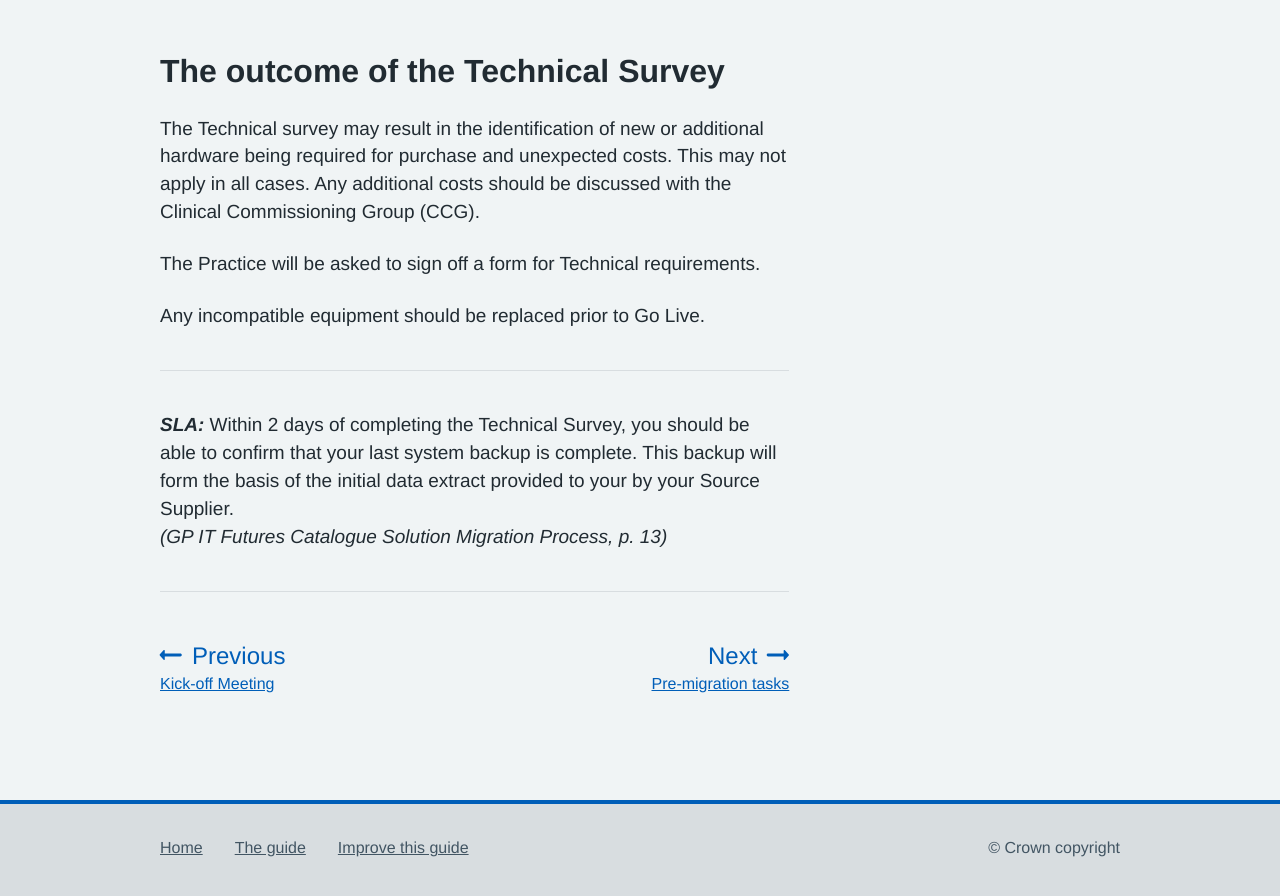
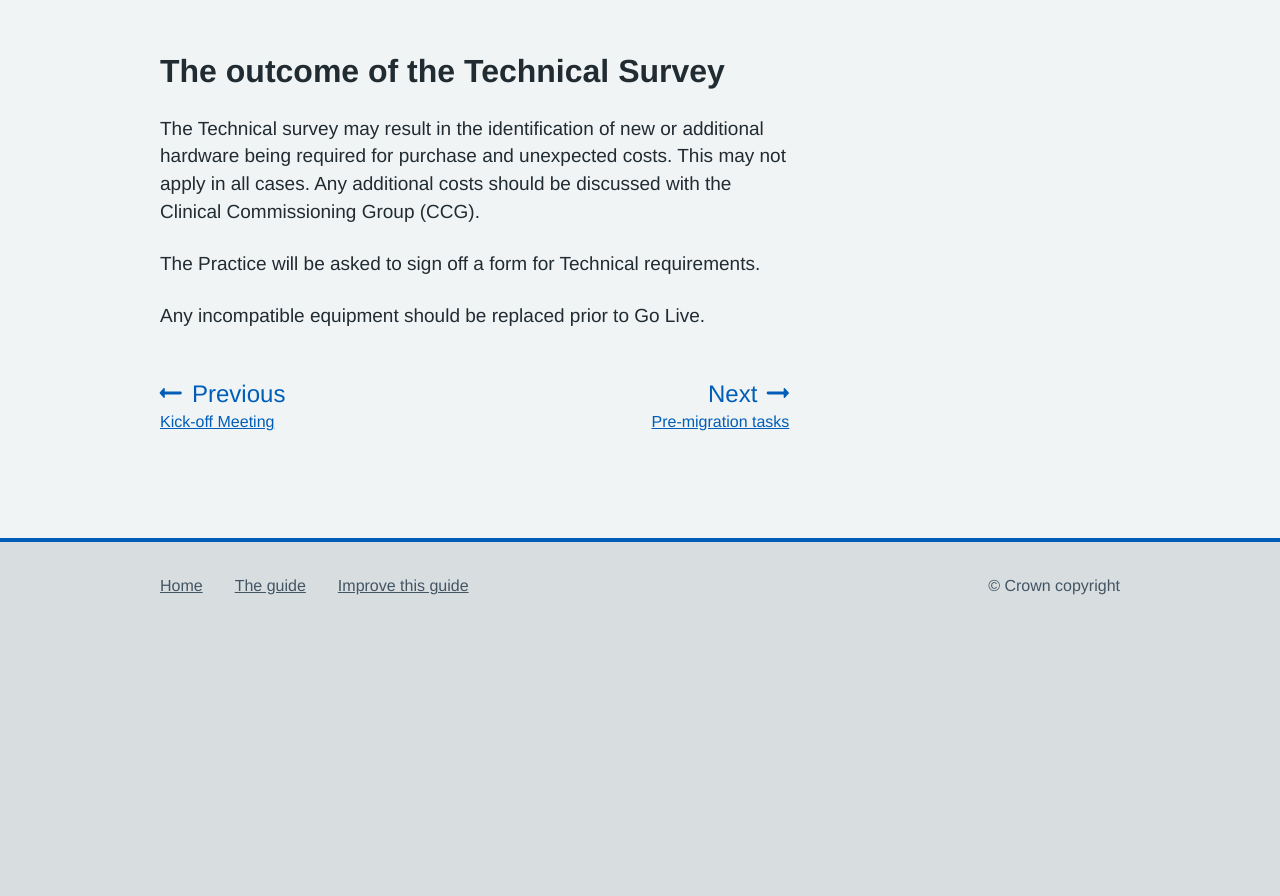
Before and after one commit to nhsconnect/prm-practice-migration, a Jekyll site: the page built from guide/02-technical-survey.md, in a window 1280 px wide and 900 px high, scrolled down 1658 px. Shown: the top 896 px of the window. Built offline with Jekyll 4.4.1, drawn with Linux system fonts in a browser that asks for light colours; some web fonts are replaced; after the commit the page ends 2296 px from its top, so only the background shows below that.

Commit message:
deleted SLA

```diff
--- a/guide/02-technical-survey.md
+++ b/guide/02-technical-survey.md
@@ -41,9 +41,3 @@ The Technical survey may result in the identification of new or additional hardw
 The Practice will be asked to sign off a form for Technical requirements.
 
 Any incompatible equipment should be replaced prior to Go Live.
-
-* * *
-**_SLA:_**  Within 2 days of completing the Technical Survey, you should be able to confirm that your last system backup is complete. This backup will form the basis of the initial data extract provided to your by your Source Supplier.
-<br><em>(GP IT Futures Catalogue Solution Migration Process, p. 13)</em>
-* * *
-<!-- [UPLIFT] added reference to Step 7 SLA from the Ancillary Document (part 1 of the SLA box) -->
```
